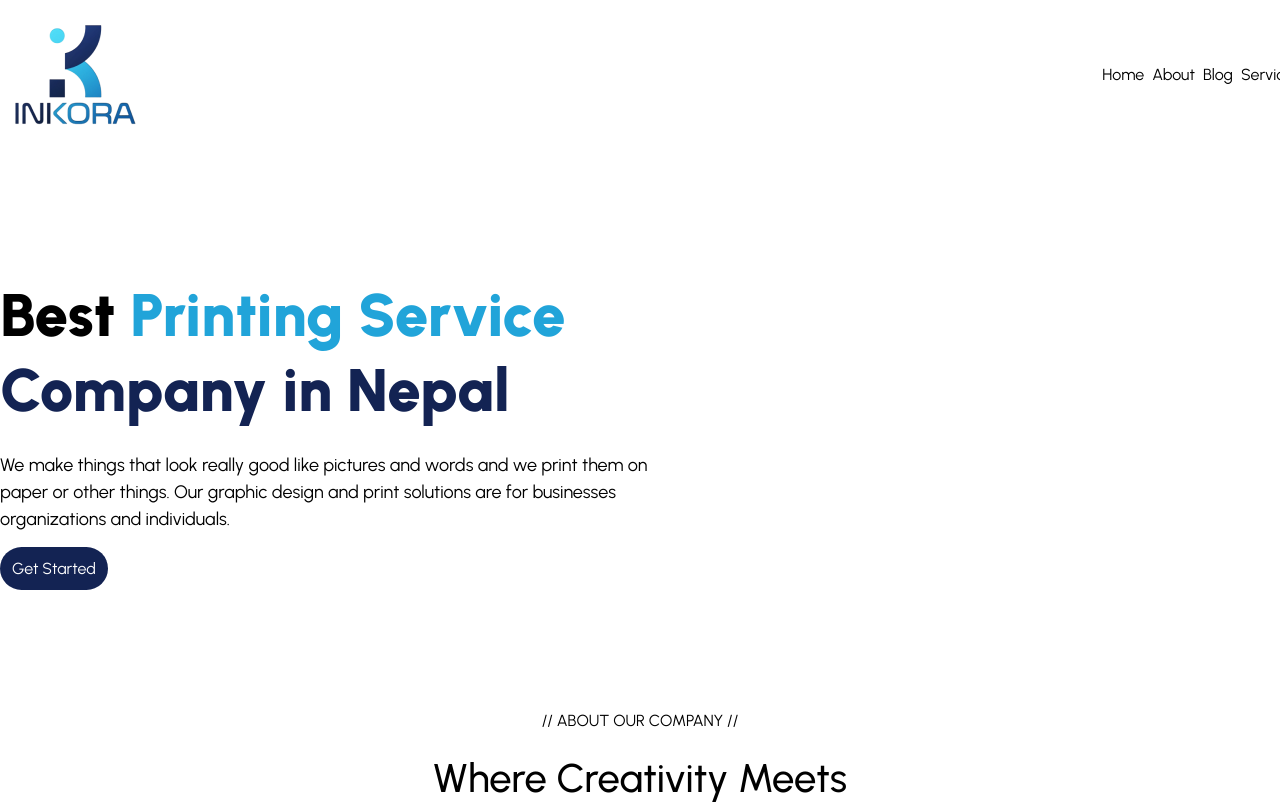
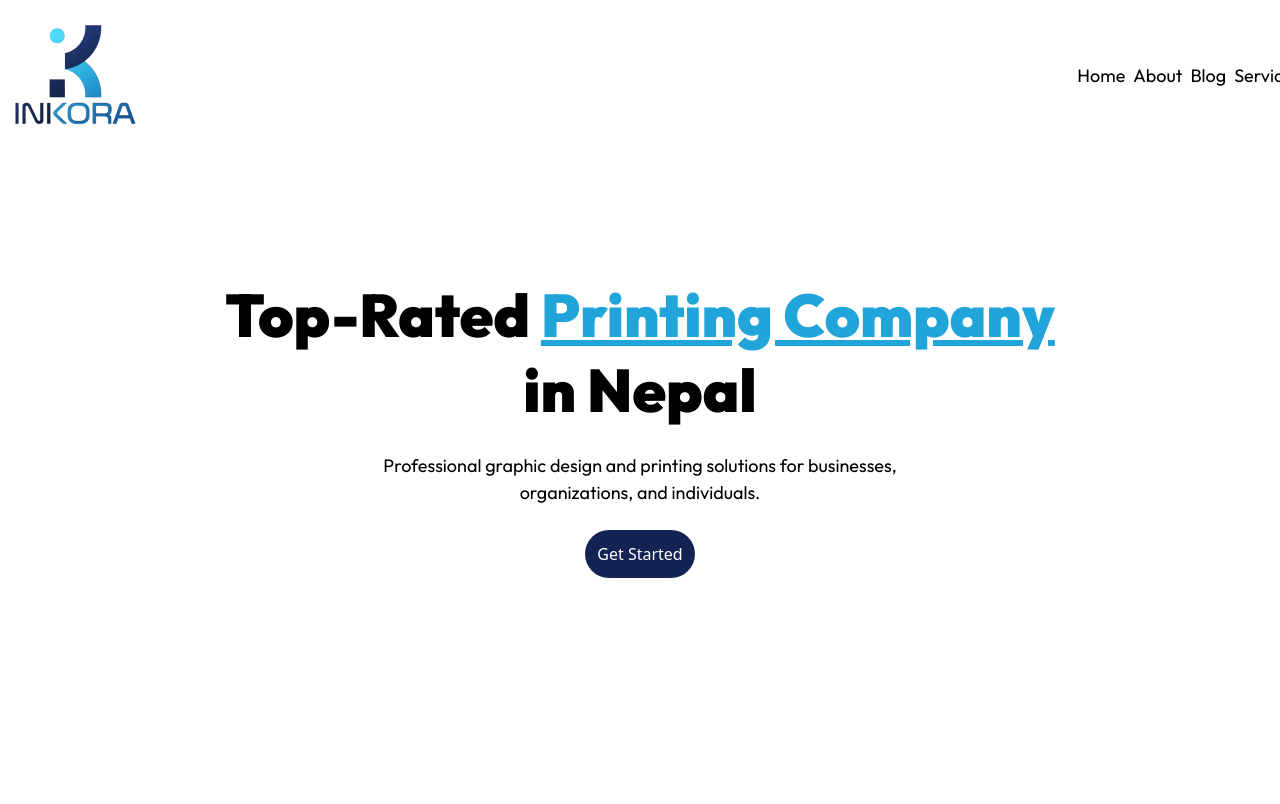
Before and after one commit to saurav336/inkora, a Next.js app: page / in a window 1280 px wide. Shown: the top 804 px of the page. Built offline with nearby package versions, Linux system fonts and the light colour scheme.

Commit message:
center design

```diff
--- a/app/components/Header.js
+++ b/app/components/Header.js
@@ -11,7 +11,7 @@ export default function Header() {
                     <Link href="/">
                         <Image src={logo} alt="Inkora" width={150} height={150}/>
                     </Link>
-                    <ul className="flex items-center list-unstyled gap-2 font-urbanist text-black">
+                    <ul className="flex items-center list-unstyled gap-2 font-outfit text-[18px] text-black">
                         <Link href="/">Home</Link>
                         <Link href="/about">About</Link>
                         <Link href="/blog">Blog</Link>
--- a/app/globals.css
+++ b/app/globals.css
@@ -11,7 +11,7 @@
 @theme inline {
     --color-background: var(--background);
     --color-foreground: var(--foreground);
-    --font-urbanist: var(--font-urbanist);
+    --font-outfit: var(--font-outfit);
     --color-blue: #172e64;
 }
 
--- a/app/layout.js
+++ b/app/layout.js
@@ -1,12 +1,11 @@
-import {Urbanist} from "next/font/google";
+import {Outfit} from "next/font/google";
 import "./globals.css";
 import Header from "@/app/components/Header";
 
-const urbanist = Urbanist({
-    variable: "--font-urbanist",
+const outfit = Outfit({
+    variable: "--font-outfit",
     subsets: ["latin"],
 });
-
 
 
 export const metadata = {
@@ -21,7 +20,7 @@ export default function RootLayout({children}) {
             lang="en"
 
         >
-        <body className={`${urbanist.variable} h-full antialiased`}>
+        <body className={`${outfit.variable} h-full antialiased`}>
 
         <Header/>
         {children}</body>
--- a/app/page.js
+++ b/app/page.js
@@ -12,32 +12,42 @@ export default function Home() {
             {/*    <Image src={banner} alt="banner" className="w-full object-cover "/>*/}
             {/*</div>*/}
             <main
-                className="font-urbanist w-325 mx-auto flex overflow-hidden items-center py-[8rem]">
-                <div className="w-162.5">
-                    <h1 className={`font-black text-[60px]  leading-tight ${style.animate_h1}`}>Best <span
-                        className="text-[#21a4d9]"> Printing Service </span>
-                        <span className="text-[#132353]"> Company in Nepal</span>
+                className="flex overflow-hidden justify-center items-center py-[8rem]">
+                <div>
+                    <h1 className={`font-outfit font-black text-[60px] text-center leading-tight ${style.animate_h1}`}>Top-Rated <span
+                        className="text-[#21a4d9] underline"> Printing Company </span>
+                        <span className="block">in Nepal</span>
                     </h1>
-                    <p className={`my-6 text-[18px] ${style.animate_para}`}>We make things that look really good like
-                        pictures and words and
-                        we
-                        print them
-                        on paper or other
-                        things. Our graphic design and print solutions are for businesses organizations and
-                        individuals. </p>
-                    <Link href="/contact"
-                          className={`bg-[#132353] text-white p-3 rounded-full hover:bg-[#21a4d9] ease-in-out duration-500 ${style.animate_btn}`}>Get
-                        Started</Link>
+                    <div className="w-150 flex flex-col mx-auto">
+                        <p className={`font-outfit my-6 text-[18px] ${style.animate_para} text-center`}>Professional
+                            graphic design
+                            and printing solutions for businesses, organizations, and individuals.
+                        </p>
+                        <Link href="/contact"
+                              className={`bg-[#132353] text-white self-center p-3 rounded-full hover:bg-[#21a4d9] ease-in-out duration-500 ${style.animate_btn}`}>Get
+                            Started</Link>
+                    </div>
                 </div>
                 <div>
 
                 </div>
             </main>
+            <div>
+                <div className="text-center text-[24px] py-[6rem]">
+                    Trusted by over 50+ brands
 
+                </div>
+                <div className="w-150 mx-auto">
+
+                </div>
+
+
+            </div>
             <section>
-                <h5 className="text-center uppercase font-urbanist mb-5"><span>// about our company //</span></h5>
-                <h2 className="text-center font-urbanist font-medium text-[40px] leading-tight">Where Creativity Meets
-                     <span className="block text-[#21a4d9] font-bold">Quality Printing</span></h2>
+                <h5 className="text-center uppercase font-outfit mb-5"><span className="text-[#172e64]">// about our company //</span>
+                </h5>
+                <h2 className="text-center font-outfit font-medium text-[40px] leading-tight">Where Creativity Meets
+                    <span className="block text-[#21a4d9] font-bold">Quality Printing</span></h2>
                 <div className="grid grid-cols-1 lg:grid-cols-2 lg:gap-8">
 
                 </div>
```
